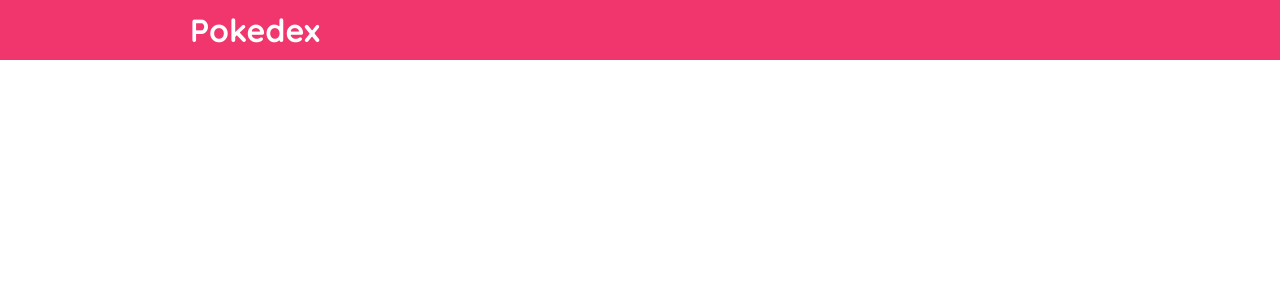
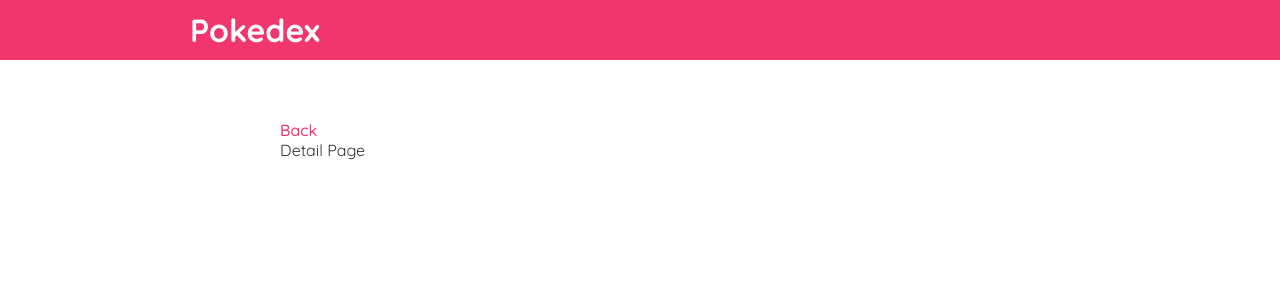
Before and after one commit to shagaranasution/react-pokedex, a React (Create React App) app: page /detail/1 in a window 1280 px wide. Shown: the top 300 px of the page. Built offline with nearby package versions, Linux system fonts and the light colour scheme; the HTML template or start-up script is replaced by a standard one.

Commit message:
Implementing link to detail page

```diff
--- a/src/App.js
+++ b/src/App.js
@@ -15,7 +15,7 @@ function App() {
               <Home />
             </div>
           </Route>
-          <Route path="/pokemon/:id">
+          <Route path="/detail/:id">
             <div className="content">
               <PokemonDetail />
             </div>
--- a/src/components/Card/Card.js
+++ b/src/components/Card/Card.js
@@ -1,3 +1,5 @@
+import { Link } from 'react-router-dom'
+
 import './card.css'
 
 const Card = (props) => {
@@ -5,12 +7,14 @@ const Card = (props) => {
 
   return (
     <div className="Card">
+      <Link to={`/detail/${pokemon.id}`}>
         <div className="Card__image">
           <img src={pokemon.sprites.front_default} alt='' />
         </div>
         <div className="Card__name">
           {pokemon.name}
         </div>
+      </Link>
     </div>
   )
 }
--- a/src/components/PokemonDetail/Detail.js
+++ /dev/null
@@ -1,9 +0,0 @@
-const Detail = () => {
-  return (
-    <div className="Detail">
-      Detail Page
-    </div>
-  )
-}
-
-export default Detail
--- /dev/null
+++ b/src/components/PokemonDetail/PokemonDetail.js
@@ -0,0 +1,20 @@
+import { useState, useEffect } from 'react'
+import { Link } from 'react-router-dom'
+
+
+import './pokemon-detail.css'
+
+const PokemonDetail = () => {
+  return (
+    <div className="Detail">
+      <Link to="/">
+        <p className="Detail__back">
+          Back
+        </p>
+      </Link>
+      Detail Page
+    </div>
+  )
+}
+
+export default PokemonDetail
--- a/src/components/PokemonDetail/detail.css
+++ /dev/null
@@ -1,2 +0,0 @@
-.Detail {
-}
--- a/src/components/PokemonDetail/index.js
+++ b/src/components/PokemonDetail/index.js
@@ -1,3 +1,3 @@
-import Detail from './Detail'
+import PokemonDetail from './PokemonDetail'
 
-export default Detail
+export default PokemonDetail
--- /dev/null
+++ b/src/components/PokemonDetail/pokemon-detail.css
@@ -0,0 +1,8 @@
+.Detail {
+}
+
+.Detail__back {
+  color: #f1356d;
+  font-size: 16px;
+  font-weight: 500;
+}
--- a/src/index.css
+++ b/src/index.css
@@ -5,6 +5,9 @@
   margin: 0;
   font-family: 'Quicksand';
   color: #333;
+}
+a {
+  text-decoration: none;
 }
 .content {
   max-width: 720px;
```
Lines whose indentation alone changed are shown as unchanged.
